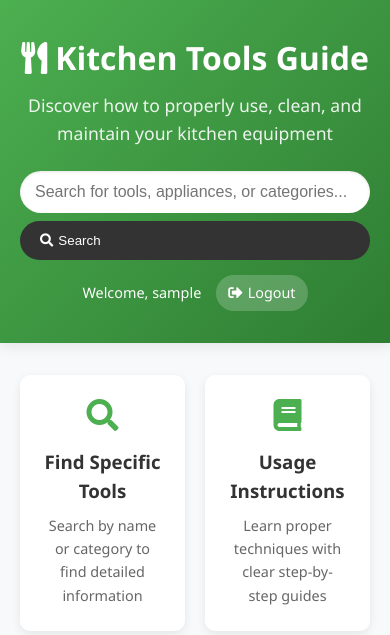
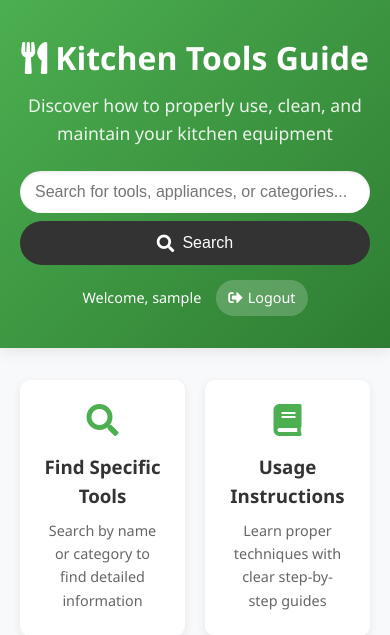
Before and after one commit to mhdnumberone/kitchen1, a PHP site: page / in a window 390 px wide. Shown: the top 635 px of the page. Run offline with PHP 8.4, Linux system fonts and the light colour scheme; the visitor is signed in with stand-in values (Sample User, id 1); data comes from the database, SQL or seed files in the repository.

Commit message:
Update styles.css

```diff
--- a/styles.css
+++ b/styles.css
@@ -1022,18 +1022,36 @@ footer {
     }
 }
 
+/* FIX: Improved mobile search box styling */
 @media (max-width: 576px) {
     .search-box {
         flex-direction: column;
+        width: 100%;
     }
 
     .search-box input {
         border-radius: 25px;
         margin-bottom: 0.5rem;
+        width: 100%;
     }
 
     .search-box button {
         border-radius: 25px;
+        width: 100%;
+        padding: 12px;
+        display: flex;
+        justify-content: center;
+        align-items: center;
+        font-size: 1rem;
+        font-weight: 500;
+        /* Enhanced tap target for mobile */
+        min-height: 44px;
+    }
+
+    /* Increase tap target size for better mobile experience */
+    .search-box button i {
+        margin-right: 8px;
+        font-size: 1.1rem;
     }
 
     #tools-grid, .tools-mini-grid {
@@ -1049,6 +1067,7 @@ footer {
     .modal-content {
         width: 95%;
         padding: 20px 15px;
+        margin: 2% auto;
     }
 
     #search-results li {
@@ -1063,4 +1082,10 @@ footer {
     .video-container {
         padding-top: 75%; /* Slightly taller for better mobile viewing */
     }
+
+    /* Add active state styling for better feedback on mobile */
+    .search-box button:active {
+        background-color: #4CAF50;
+        transform: translateY(2px);
+    }
 }
```
